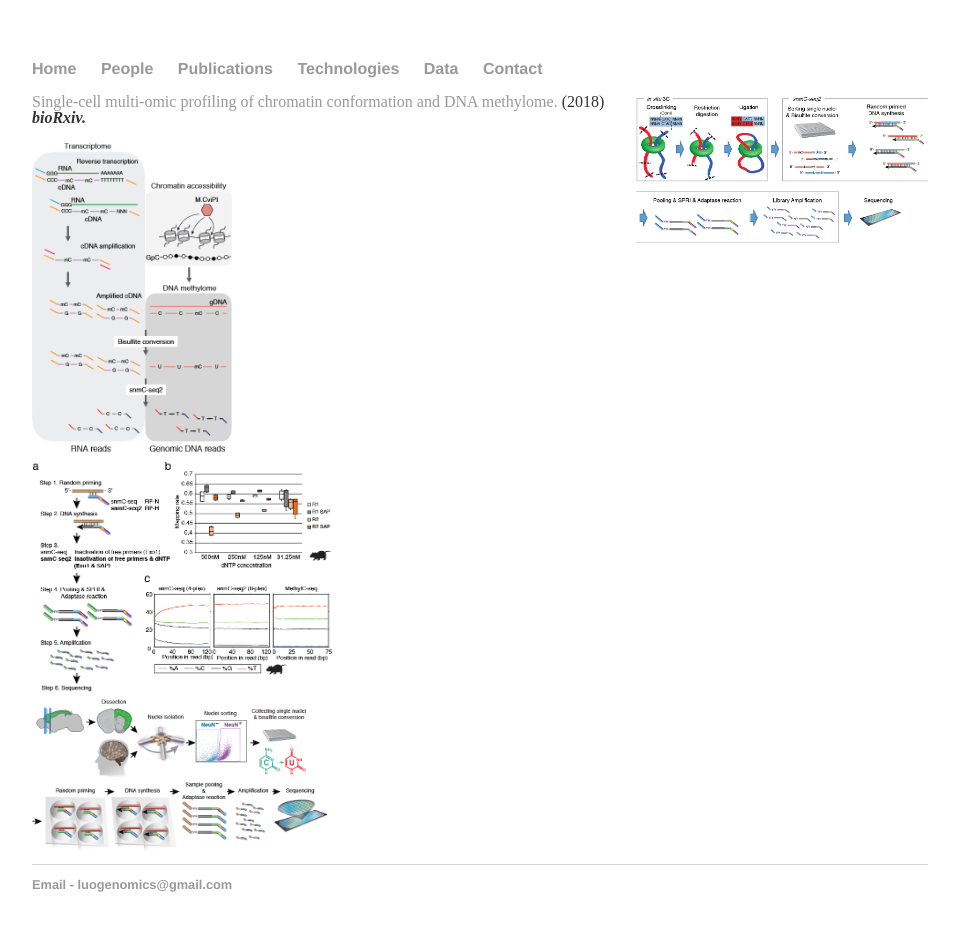
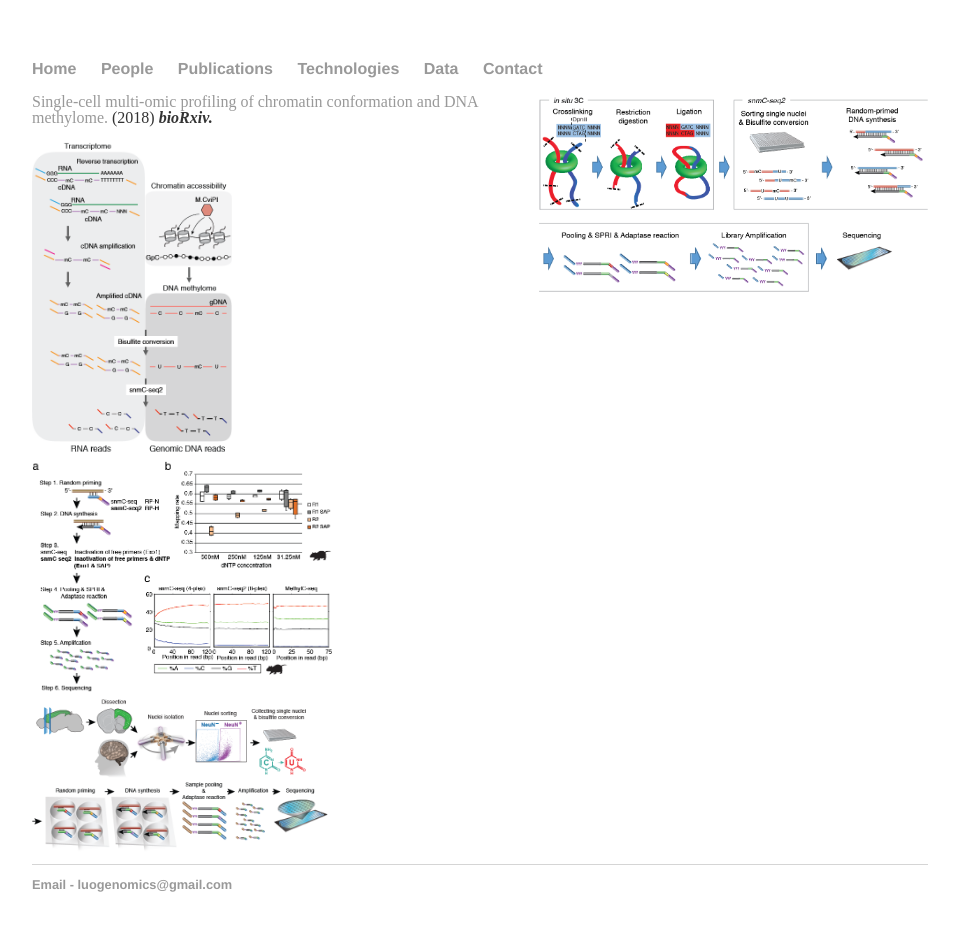
Before and after one commit to luogenomics/luogenomics.github.io, a Jekyll site: the page built from technologies/index.html, in a window 1280 px wide. Shown: the whole page, without its empty margins (160-1119 px from the left). Built offline with Jekyll 4.4.1, drawn with Linux system fonts in a browser that asks for light colours.

Commit message:
Update index.html

```diff
--- a/technologies/index.html
+++ b/technologies/index.html
@@ -4,7 +4,7 @@ title: Luo Lab Technologies
 ---
 <div>
   <a class="pull-right" href="">
-    <img width=300 class="media-object" src="m3C-seq.png" >
+    <img width=400 class="media-object" src="m3C-seq.png" >
   </a>
   <p><a href="https://www.biorxiv.org/content/10.1101/503235v1" target="_blank">Single-cell multi-omic profiling of chromatin conformation and DNA methylome. </a> (2018) <strong><em>bioRxiv.</strong></em></p>
 
```
